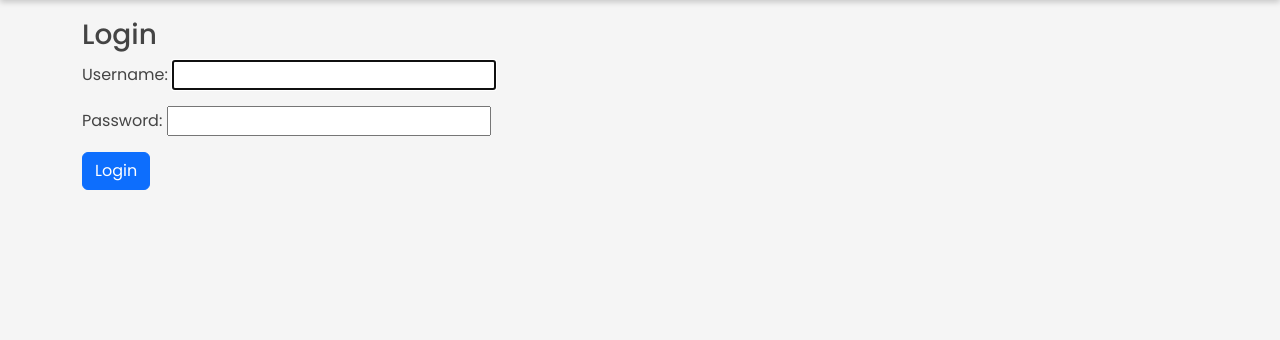
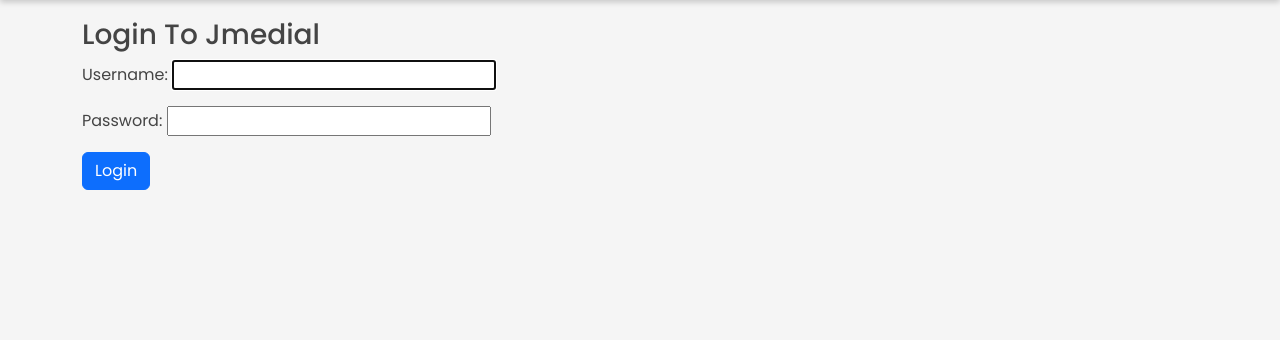
Before and after one commit to J531-wq/social_medial, a Django app: page /login/ in a window 1280 px wide. Shown: the part 91-431 px from the top of the page. Run offline with Django 5.2, Linux system fonts and the light colour scheme.

Commit message:
Made some change in login.html

```diff
--- a/core/templates/core/login.html
+++ b/core/templates/core/login.html
@@ -1,6 +1,6 @@
 {% extends 'core/base.html' %}
 {% block content %}
-<h3>Login</h3>
+<h3>Login To Jmedial</h3>
 <form method="post">
   {% csrf_token %}
   {{ form.as_p }}
```
Also changed, not shown: db.sqlite3, 1 other file.
